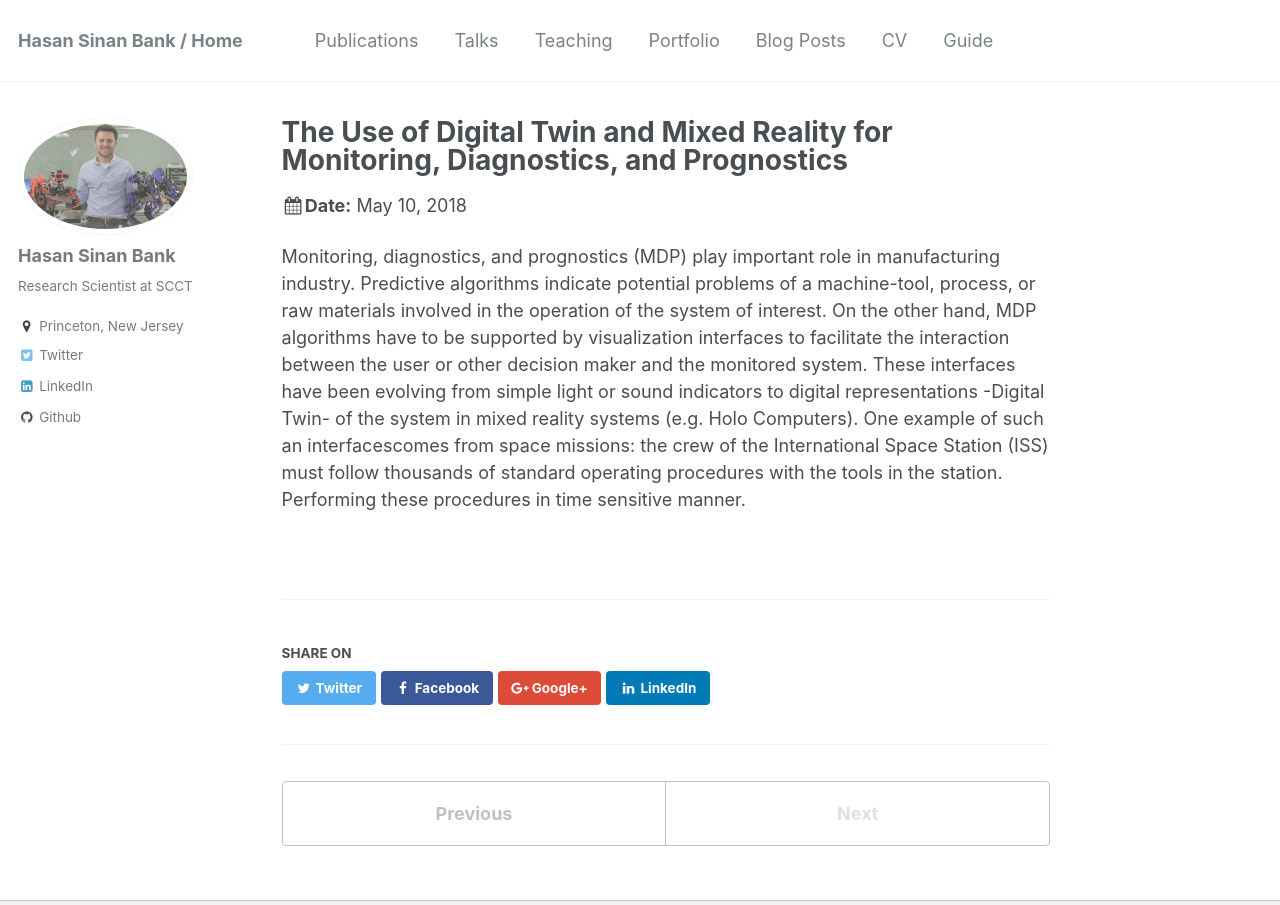
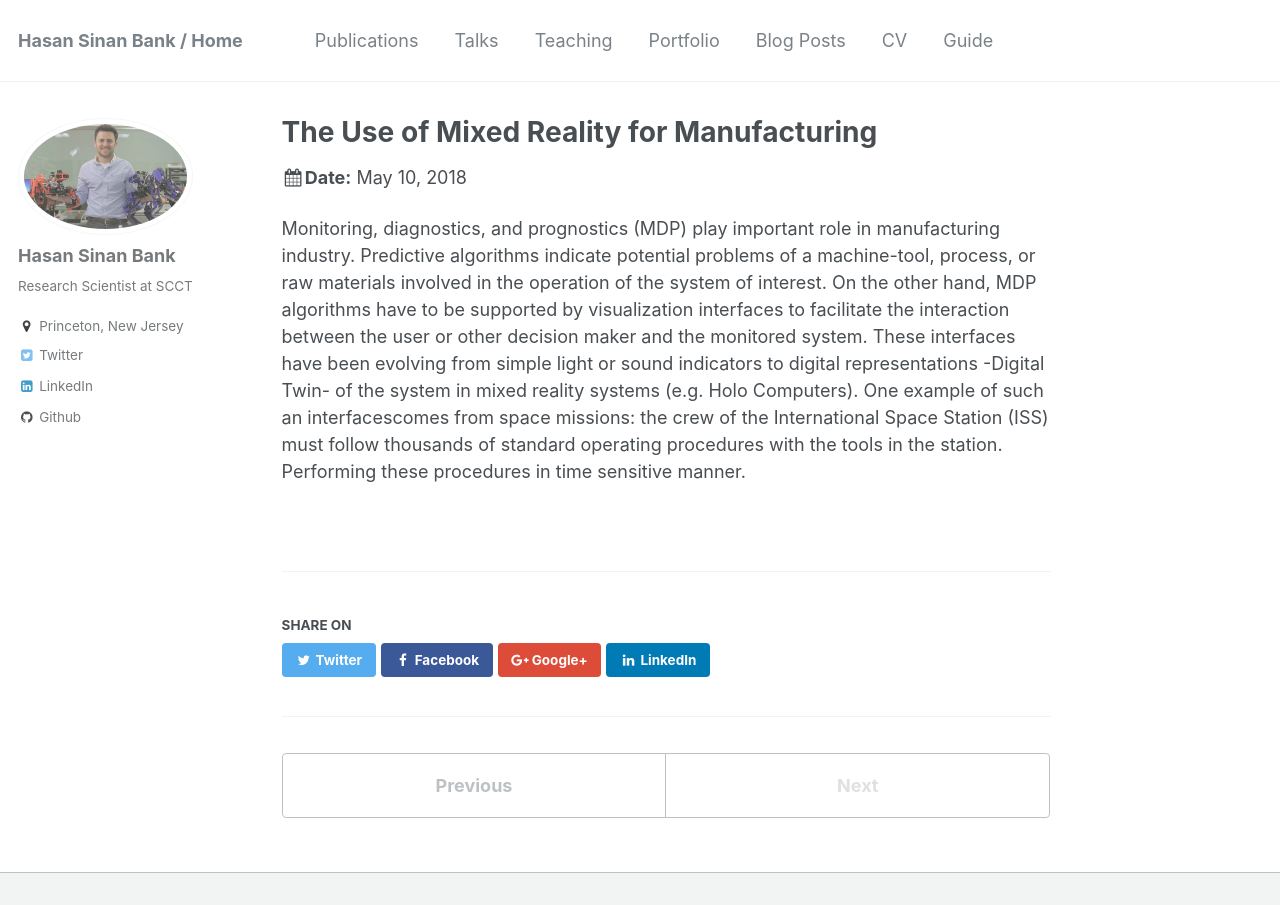
Before and after one commit to bankh/bankh.github.io, a Jekyll site: the page built from _talks/2018-NIST.md, in a window 1280 px wide and 1129 px high, cut to the strip 0-905 px from the top of the window. Built offline with Jekyll 4.4.1, drawn with Linux system fonts in a browser that asks for light colours.

Commit message:
Update 2018-NIST.md

```diff
--- a/_talks/2018-NIST.md
+++ b/_talks/2018-NIST.md
@@ -1,5 +1,5 @@
 ---
-title: "The Use of Digital Twin and Mixed Reality for Monitoring, Diagnostics, and Prognostics"
+title: "The Use of Mixed Reality for Manufacturing"
 collection: talks
 type: "Presentation"
 permalink: /talks/2018-NIST
```
